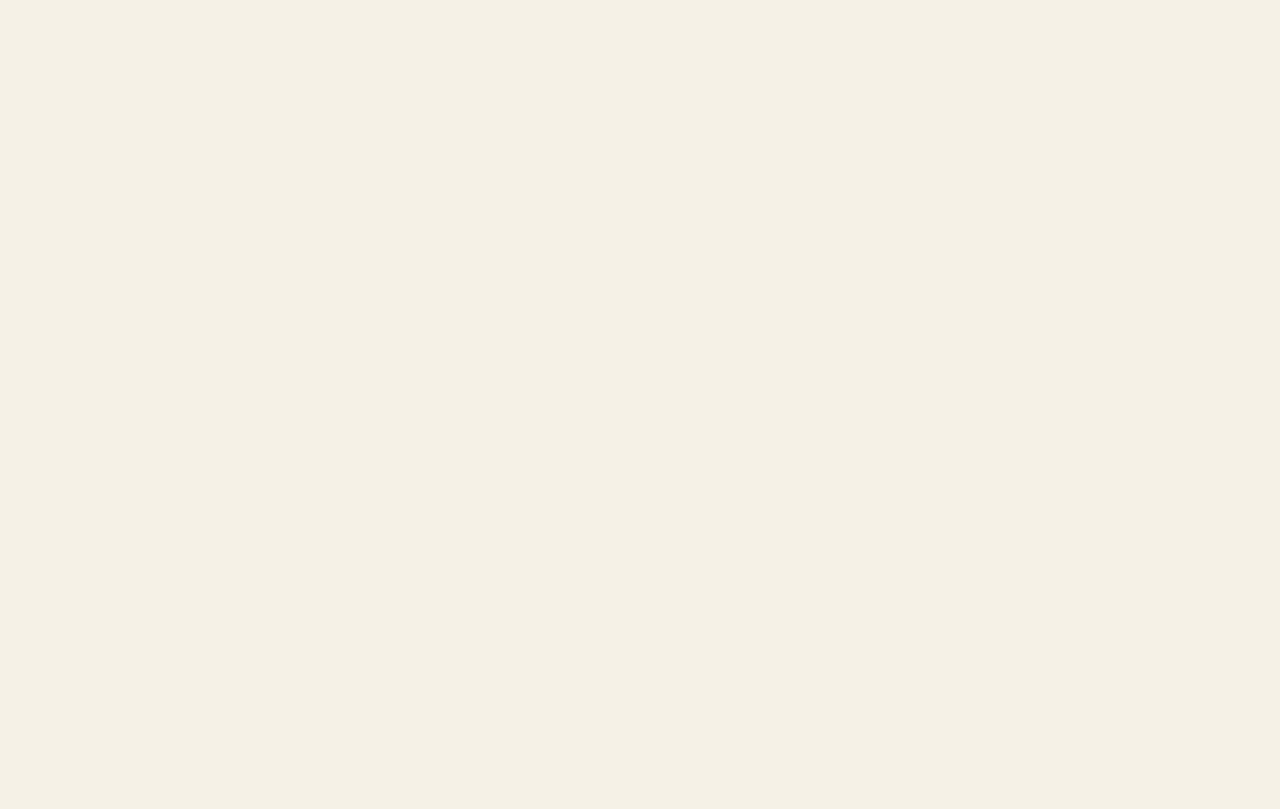
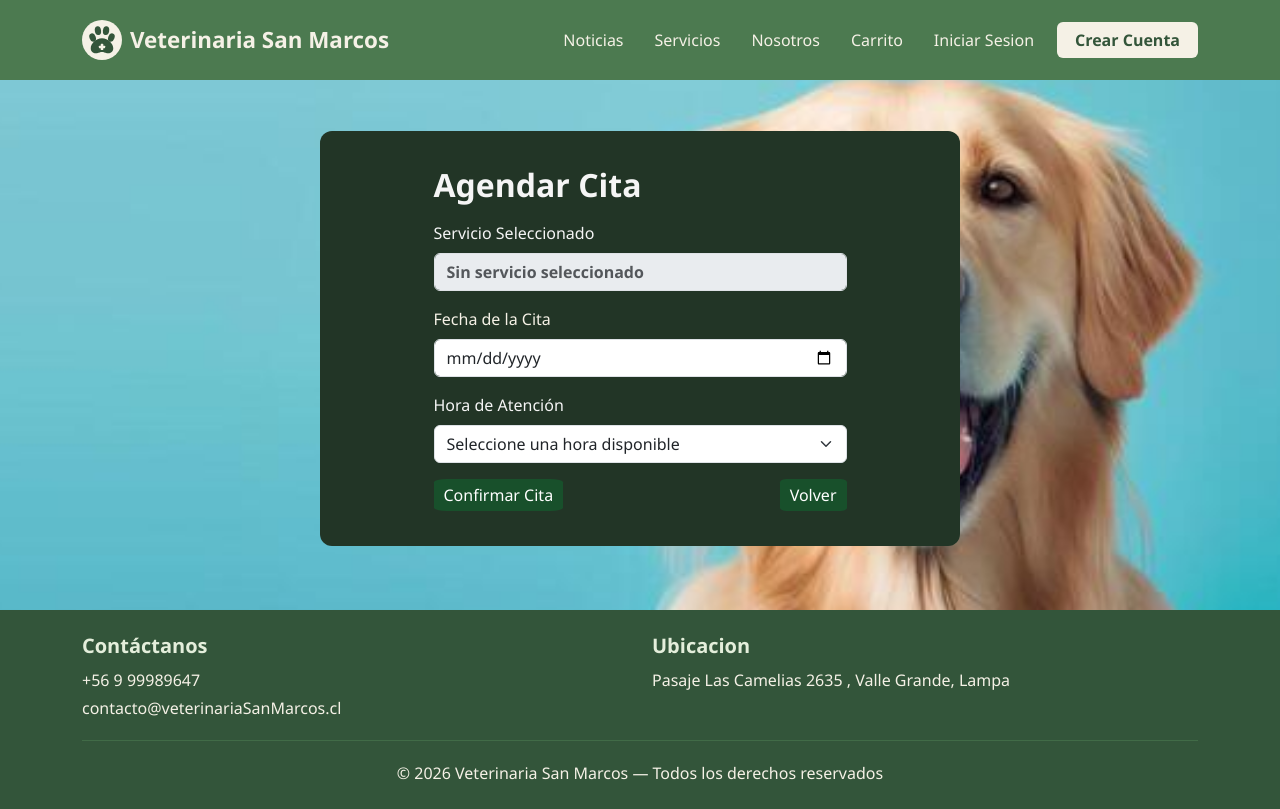
Before and after one commit to luLlanten/VeterinariaSM, a React (Vite) app in the folder Front/: page /citas in a window 1280 px wide. Before the commit this address had no page. Built offline with nearby package versions, Linux system fonts and the light colour scheme.

Commit message:
Se creo la pagina para reservar citas
al momento de ingrsar a un servicio y rellenar los datos de la ficha, la pestaña de reserva automaticamente ingresa que servicio se eligio.

```diff
--- a/Front/src/App.tsx
+++ b/Front/src/App.tsx
@@ -19,9 +19,10 @@ import Carrito from './pages/Carrito'
 import Mascota from './pages/Mascota'
 import OlvideContrasena from './pages/OlvideContrasena'
 import CambiarContrasena from './pages/CambiarContrasena'
-import ModificarPerfil from './pages/PerfilUser'
 import PerfilUser from './pages/PerfilUser'
 import PerfilAdmin from './pages/PerfilAdmin'
+import Citas from './pages/Citas'
+
 
 function App() {
   return (
@@ -111,6 +112,10 @@ function App() {
       path='/perfil-admin'
       element={<PerfilAdmin/>}
       />
+      <Route
+      path='/citas'
+      element={<Citas/>}
+      />
     </Routes>
     </>
   )
--- /dev/null
+++ b/Front/src/components/organisms/FormularioCitas.tsx
@@ -0,0 +1,119 @@
+import { useState, useEffect } from "react";
+import CampoInput from "../molecules/CampoInput";
+import { Link } from "react-router-dom";
+import type { SubmitEvent } from "react";
+
+function FormularioCitas(){
+    const [servicioDetectado, setServicioDetectado] = useState("");
+    const [fecha, setFecha] = useState("");
+    const [hora, setHora] = useState("");
+    const [ruta, setRuta] = useState("");
+    const [enviando, setEnviando] = useState(false);
+
+    const bloquesHorarios: string[] = [
+        "09:00",
+        "10:30",
+        "12:00",
+        "15:00",
+        "16:30",
+        "18:00"
+    ];
+
+    useEffect(() => {
+        const servicioGuardado = localStorage.getItem("servicioSeleccionado");
+        if (servicioGuardado) {
+            setServicioDetectado(servicioGuardado);
+        }
+    }, []);
+
+    const Agendar = async (e: SubmitEvent<HTMLFormElement>) => {
+        e.preventDefault();
+
+        if (enviando) return;
+
+        if (servicioDetectado.trim() === ""){
+            alert("No se detectó ningún servicio seleccionado");
+            return;
+        }
+        if (fecha.trim() === ""){
+            alert("Debe Seleccionar Una Fecha");
+            return;
+        }
+        if (hora.trim() === ""){
+            alert("Debe Seleccionar Una Hora");
+            return;
+        }
+
+        setEnviando(true);
+
+        const fechaCompleta = `${fecha}T${hora}:00`;
+        localStorage.setItem("fechaCita", fechaCompleta);
+
+        alert(`Cita agendada para ${servicioDetectado} el ${fecha} a las ${hora} hrs`);
+        setRuta("/carrito");
+        setEnviando(false);
+    }
+
+    return(
+        <form onSubmit={Agendar} noValidate>
+            <div className="mb-3">
+                <label className="form-label" style={{ color: "whitesmoke" }}>
+                    Servicio Seleccionado
+                </label>
+                <input
+                    type="text"
+                    className="form-control"
+                    value={servicioDetectado}
+                    placeholder="Sin servicio seleccionado"
+                    readOnly
+                    style={{ backgroundColor: "#e9ecef", fontWeight: "bold", color: "#223526" }}
+                />
+            </div>
+
+            <CampoInput
+                etiqueta="Fecha de la Cita"
+                tipo="date"
+                nombre="fecha"
+                valor={fecha}
+                alCambiar={setFecha}
+            />
+
+            <div className="mb-3">
+                <label className="form-label" style={{ color: "whitesmoke" }}>
+                    Hora de Atención
+                </label>
+                <select
+                    className="form-select"
+                    name="hora"
+                    value={hora}
+                    onChange={(e) => setHora(e.target.value)}
+                >
+                    <option value="">Seleccione una hora disponible</option>
+                    {bloquesHorarios.map((bloque) => (
+                        <option key={bloque} value={bloque}>
+                            {bloque} hrs
+                        </option>
+                    ))}
+                </select>
+            </div>
+
+            <div style={{ display: "flex", justifyContent: "space-between", alignItems: "center", width: "100%", marginTop: "15px" }}>
+                <div>
+                    <button type="submit" disabled={enviando} style={{ borderWidth: "0cap", backgroundColor: "rgb(24, 80, 43)", color: "white", borderRadius: "10%", padding: "4px 10px" }}>
+                        {enviando ? "Agendando" : "Confirmar Cita"}
+                    </button>
+                    {ruta !== "" && (
+                        <Link to={ruta} style={{ borderWidth: "0cap", backgroundColor: "rgb(24, 80, 43)", color: "white", borderRadius: "10%", padding: "4px 10px", textDecoration: "none", display: "inline-block", marginLeft: "8px" }}>
+                            siguiente
+                        </Link>
+                    )}
+                </div>
+                <Link to="/ficha" style={{ borderWidth: "0cap", backgroundColor: "rgb(24, 80, 43)", color: "white", borderRadius: "10%", padding: "4px 10px", textDecoration: "none", display: "inline-block" }}>
+                    Volver
+                </Link>
+            </div>
+        </form>
+    );
+}
+
+export default FormularioCitas;
--- a/Front/src/components/organisms/FormularioFicha.tsx
+++ b/Front/src/components/organisms/FormularioFicha.tsx
@@ -1,5 +1,6 @@
 import React, {useState} from "react";
 import LineaFicha from "../molecules/LineaFicha";
+import { Link } from "react-router-dom";
 
 function FormularioFicha(){
 
@@ -8,8 +9,9 @@ function FormularioFicha(){
     const[direccion, setDireccion] = useState("");
     const[especie, setEspecie] = useState("");
     const[identificacion, setIdentificacion] = useState("");
-    const[sexo, setSexo] = useState("");
+    const[sexo, setSexo] = useState("Macho");
     const[antecedentes, setAntecedentes] = useState("");
+    const[ruta, setRuta] = useState("");
 
     const guardar = (e: React.SubmitEvent<HTMLFormElement>) => {
         e.preventDefault();
@@ -47,6 +49,7 @@ function FormularioFicha(){
             return;
         }
         alert("Ficha guardada con exito");
+        setRuta("/citas");
     }
 
     return(
@@ -130,6 +133,11 @@ function FormularioFicha(){
                 <button type="submit" className="boton-opcion2">
                     Guardar Ficha
                 </button>
+                {ruta !== "" && (
+                    <Link to={ruta} className="boton-opcion2" style={{ textDecoration: "none" }}>
+                        Siguiente
+                    </Link>
+                )}
             </div>
         </form>
     );
--- a/Front/src/pages/Catalogo.tsx
+++ b/Front/src/pages/Catalogo.tsx
@@ -43,7 +43,7 @@ function Catalogo(){
                         {!cargando &&  (
                         <div className="row g-4">
                             {servicios.map((servicio) => (
-                            <div key={servicio.id} className="col-12 col-md-6 col-lg-4">
+                            <div key={servicio.id} className="col-12 col-md-6 col-lg-4" onClick={() => localStorage.setItem("servicioSeleccionado", servicio.nombre)}>
                                 <CardProducto
                                 id={servicio.id.toString()}
                                 titulo={servicio.nombre}
--- /dev/null
+++ b/Front/src/pages/Citas.tsx
@@ -0,0 +1,22 @@
+import Footer from "../components/organisms/Footer";
+import FormularioCitas from "../components/organisms/FormularioCitas";
+import Navbar from "../components/organisms/Navbar";
+
+function Citas(){
+    return(
+        <>
+        <div style={{ backgroundImage: "url('/images/perrologin.jpg')", backgroundSize: "cover", backgroundPosition: "center", backgroundRepeat: "no-repeat", backgroundAttachment: "fixed", minHeight: "100vh" }}>
+            <Navbar/>
+            <section className="tarjeta-opcion" style={{ width: "50%", backgroundColor: "#223526", marginLeft: "25%", marginBottom: "5%", marginTop: "4%" }}>
+                <div style={{ marginLeft: "15%", marginRight: "15%" }}>
+                    <h2 className="mb-3" style={{ color: "whitesmoke" }}>Agendar Cita</h2>
+                    <FormularioCitas/>
+                </div>
+            </section>
+            <Footer/>
+        </div>
+        </>
+    );
+}
+
+export default Citas;
```
